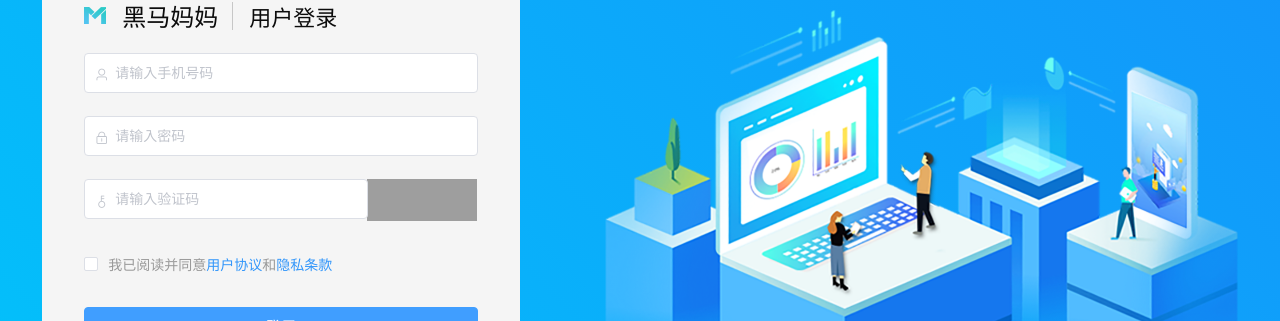
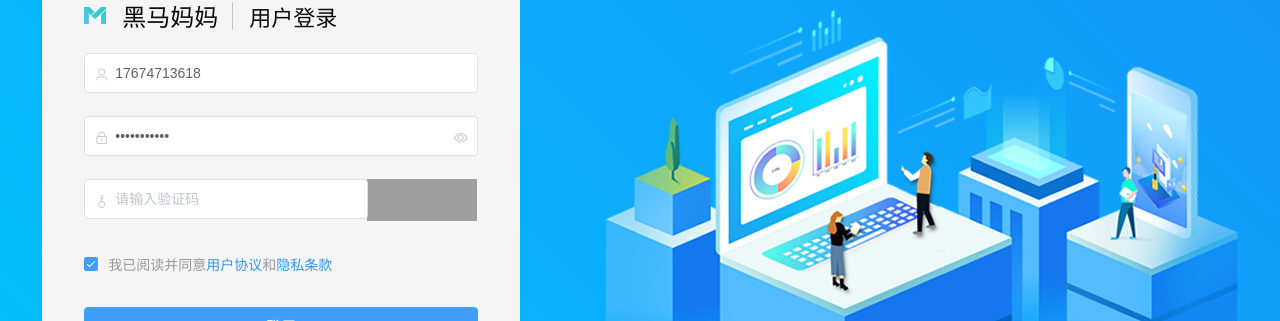
Before and after one commit to AbfallBasket/HM-MM-1, a Vue app: page /#/login in a window 1280 px wide. Shown: the part 173-494 px from the top of the page. Built offline with nearby package versions, Linux system fonts and the light colour scheme.

Commit message:
login and register update  3-20

```diff
--- a/src/router/index.js
+++ b/src/router/index.js
@@ -42,9 +42,9 @@ const router = new VueRouter({
             ]
         },
         // {
-        //     // 创建登录 login 路由跳转
-        //     path: '/useElement',
-        //     component:useElement,
+            // 创建登录 login 路由跳转
+            // path: '/index',
+            // component:index,
         // },
 
     ],
--- /dev/null
+++ b/src/utils/myToken.js
@@ -0,0 +1,27 @@
+
+
+
+
+
+//设置默认的 token 的key值
+const TOKEN_KEY = 'heimamm';
+
+// 设置 token
+const setToken = (val) =>{
+    window.localStorage.setItem(TOKEN_KEY,String(val));
+};
+// 获取token
+const getToken = (val) =>{
+    window.localStorage.getItem(TOKEN_KEY,String(val));
+};
+
+// 删除token
+const removeToken = (val) =>{
+    window.localStorage.removeItem(TOKEN_KEY,String(val));
+};
+
+export {
+    setToken,
+    getToken,
+    removeToken,
+}
--- a/src/views/useElement/index.vue
+++ b/src/views/useElement/index.vue
@@ -37,7 +37,7 @@
         <!--协议框-->
         <el-form-item prop="checked">
             <span class="tk">
-                <el-checkbox v-model="formData.checked" id="cheBox" name="userChe">
+                <el-checkbox v-model="formData.checked" id="cheBox" name="userChe" :checked="true">
                     <el-link :underline="false" class="tp">我已阅读并同意</el-link>
                     <el-link class="ts" :underline="false">用户协议</el-link>
                     <el-link :underline="false" class="tp">和</el-link>
@@ -78,6 +78,7 @@
 </template>
 
 <script>
+    // 登录子组件
     import regiter from '../login/regiter';
 
     //登录接口请求
@@ -85,6 +86,10 @@
 
     // 验证 手机和密码的 接口
     import {validateTel, validatePass} from '@/utils/myCheck';
+
+
+    // 设置请求 token 的接口
+    import {setToken} from "@/utils/myToken";
 
     export default {
         name: "index",
@@ -96,8 +101,8 @@
                 // 登录验证码
                 veriUrl:process.env.VUE_APP_BASEURL + '/captcha?type=login' + `&${Date.now()}`,
                 formData: {
-                    tel: '',
-                    pass: '',
+                    tel: '17674713618',
+                    pass: 'wocanima123',
                     veri: '',
                     checked: [],
                 }, rules: {
@@ -135,6 +140,14 @@
 
                             // 登录成功后的
                             console.log(res);
+
+                            // 跳转到首页
+                            this.$router.push('/index');
+                        //    localstorage 关闭浏览器不清空
+                        //    sessinstorage 关闭浏览器 清空
+
+                            // 保存 token
+                            setToken(res.data.data.token)
 
                         }).catch(err =>{
                             console.log(err);
```
